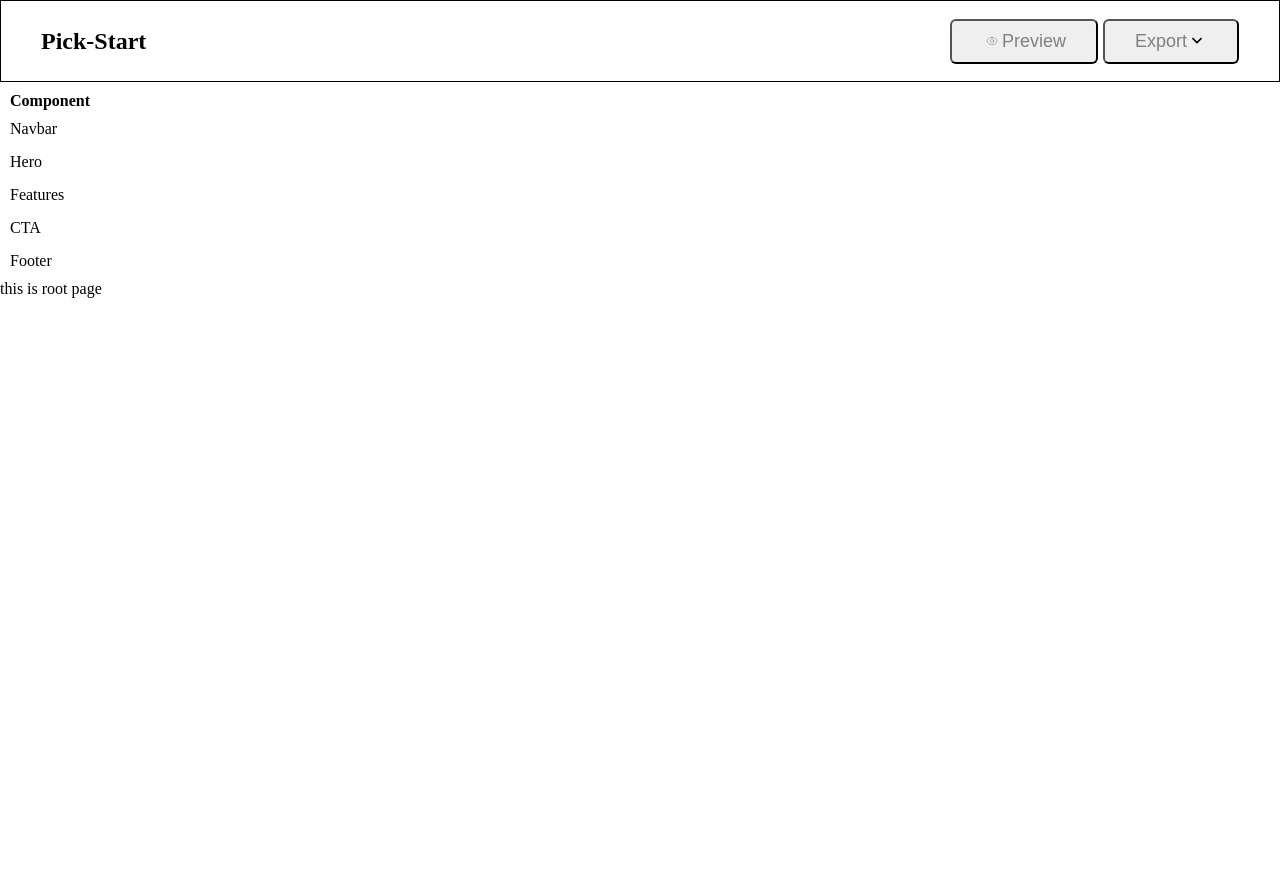
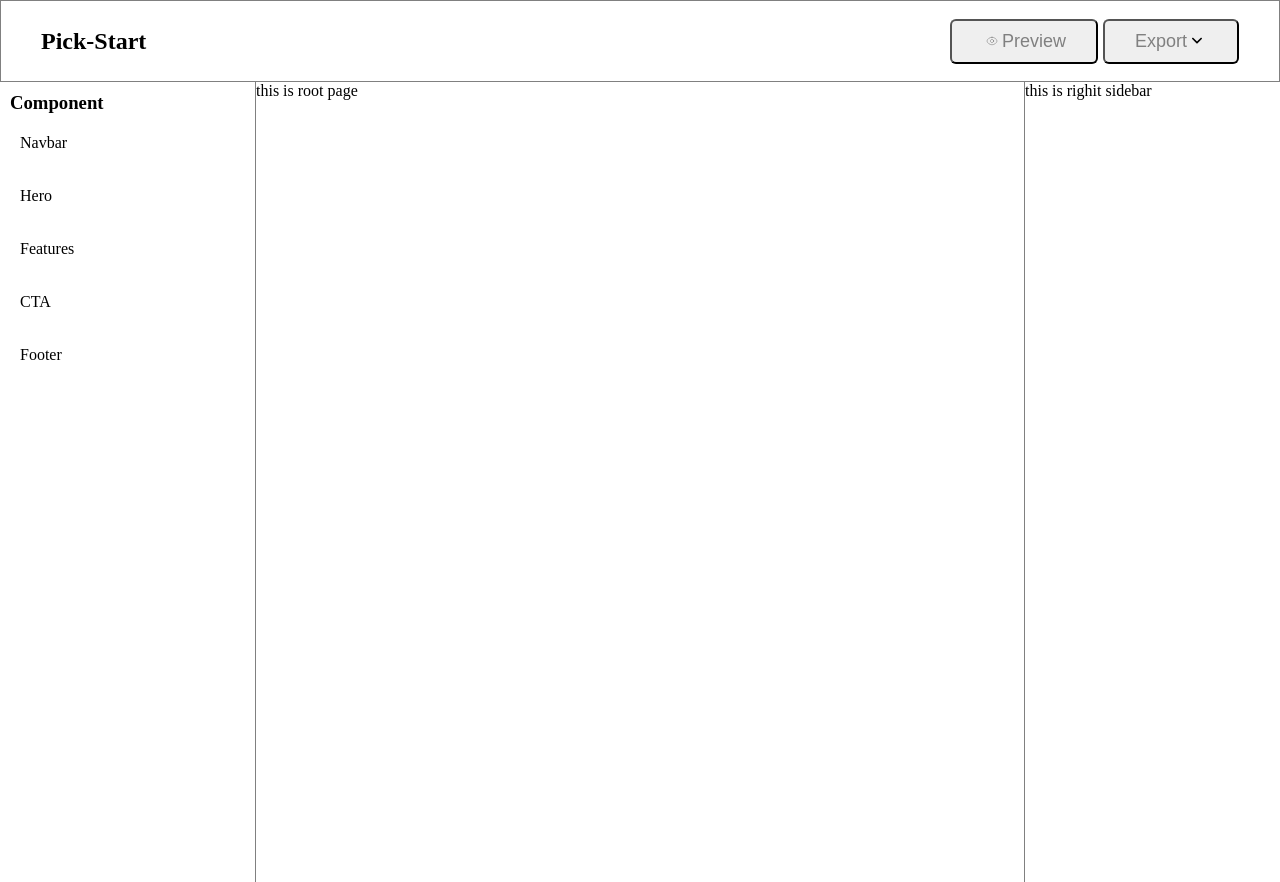
Before and after one commit to pratikadhikari2062/Pick-Start, a React (Vite) app: page / in a window 1280 px wide. Before the commit the page ends 800 px from the top, so only its background shows below. Built offline with nearby package versions, Linux system fonts and the light colour scheme.

Commit message:
right sidebar and root page build

```diff
--- a/src/components/layout/navbar/Navbar.styles.ts
+++ b/src/components/layout/navbar/Navbar.styles.ts
@@ -6,7 +6,7 @@ export const NavbarWapper = styled.nav`
     padding:40px 40px;
     display:flex;
     justify-content:space-between;
-    border:1px solid;
+    border:1px solid var(--border-color);
     align-items:center;
 
 
--- a/src/components/layout/sidebar/LeftSideBar.tsx
+++ b/src/components/layout/sidebar/LeftSideBar.tsx
@@ -1,18 +1,18 @@
-import { HeadingThree, List, Unorderlist } from "./LeftSidebar.styles";
+import { HeadingThree, OrderList, Unorderlist,LeftSidebarContainer } from "./LeftSidebar.styles";
 
 const LeftSideBar: React.FC = () => {
   return (
-    <div>
+    <LeftSidebarContainer>
       <HeadingThree>Component</HeadingThree>
 
       <Unorderlist>
-        <List>Navbar</List>
-        <List>Hero</List>
-        <List>Features</List>
-        <List>CTA</List>
-        <List>Footer</List>
+        <OrderList>Navbar</OrderList>
+        <OrderList>Hero</OrderList>
+        <OrderList>Features</OrderList>
+        <OrderList>CTA</OrderList>
+        <OrderList>Footer</OrderList>
       </Unorderlist>
-    </div>
+    </LeftSidebarContainer>
   );
 };
 export default LeftSideBar;
--- a/src/components/layout/sidebar/LeftSidebar.styles.ts
+++ b/src/components/layout/sidebar/LeftSidebar.styles.ts
@@ -1,20 +1,25 @@
 import styled from "styled-components";
 
-export const HeadingThree = styled.div`
+export const LeftSidebarContainer = styled.div`
+height:100vh;
+width:20%;
+border-right : 1px solid var(--border-color);
+`;
+
+export const HeadingThree = styled.h3`
 margin:10px;
 font-weight:bold;
 font-size:500;
 
 `;
 
-export const Unorderlist = styled.div`
+export const Unorderlist = styled.ul`
+list-style-type:none;
 margin:10px;
 Display:grid;
 row-gap:15px;
  text-align: left;
-
-
 `;
-export const List = styled.div`
-
+export const OrderList = styled.li`
+margin:10px;
 `;
--- a/src/components/layout/sidebar/RightSidebar.styles.ts
+++ b/src/components/layout/sidebar/RightSidebar.styles.ts
@@ -0,0 +1,7 @@
+import styled from "styled-components";
+
+export const Rightsidebar = styled.div`
+height:100vh;
+width:20%;
+border-left:1px solid var(--border-color);
+`;
--- a/src/components/layout/sidebar/RightSidebar.tsx
+++ b/src/components/layout/sidebar/RightSidebar.tsx
@@ -1,8 +1,10 @@
+import { Rightsidebar } from "./RightSidebar.styles";
+
 const RightSidebar: React.FC = () => {
     return (
-        <div>
-
-        </div>
+            <Rightsidebar>
+                this is righit sidebar
+            </Rightsidebar>
     );
 };
 export default RightSidebar;
--- a/src/index.css
+++ b/src/index.css
@@ -4,3 +4,6 @@
     padding: 0;
     box-sizing: border-box;
 }
+:root{
+    --border-color:gray;
+}
--- a/src/routes/__root.tsx
+++ b/src/routes/__root.tsx
@@ -3,17 +3,30 @@ import { TanStackRouterDevtools } from "@tanstack/react-router-devtools";
 import Navbar from "../components/layout/navbar/Navbar";
 import LeftSideBar from "../components/layout/sidebar/LeftSideBar";
 import RightSidebar from "../components/layout/sidebar/RightSidebar";
+import styled from "styled-components";
+import React from "react";
 
-
+const Maincontent = styled.div`
+  height: 100vh;
+  width: 100%;
+  display: flex;
+`;
+export const Content = styled.div`
+  height: 100vh;
+  width: 60%;
+`;
 
 const RootLayout = () => (
-  <>
+  <React.Fragment>
     <Navbar />
-    <LeftSideBar />
-    <RightSidebar/>
-     <Outlet />
+    <Maincontent>
+      <LeftSideBar />
+      <Content>
+        <Outlet />
+      </Content>
+      <RightSidebar />
+    </Maincontent>
     <TanStackRouterDevtools />
-  </>
+  </React.Fragment>
 );
-
 export const Route = createRootRoute({ component: RootLayout });
--- a/src/routes/index.tsx
+++ b/src/routes/index.tsx
@@ -1,4 +1,6 @@
 import { createFileRoute } from '@tanstack/react-router'
+
+
 
 export const Route = createFileRoute('/')({
   component: RouteComponent,
```
